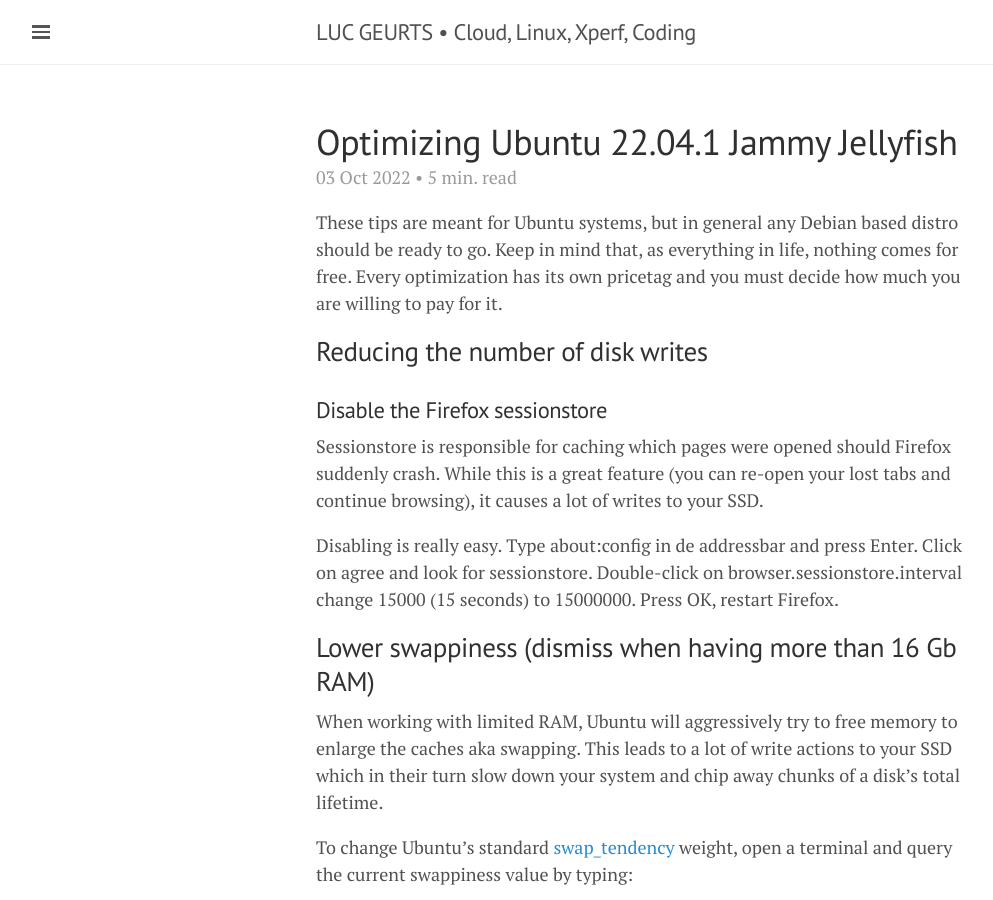
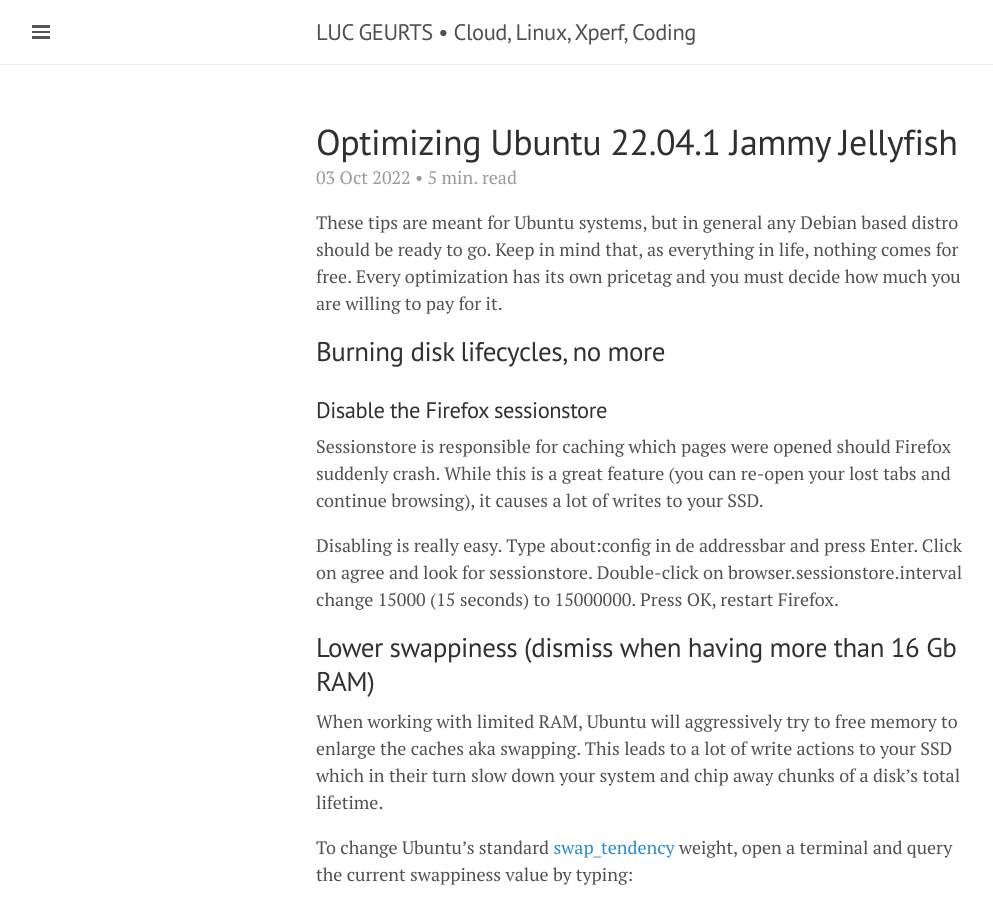
Before and after one commit to lgeurts/lgeurts.github.io, a Jekyll site: the page built from _posts/2022-10-03-optimizing-ubuntu-22.04.1-jammy-jellyfish.md, in a window 1280 px wide and 900 px high. Shown: the whole window, without its empty margins (0-993 px from the left). Built offline with Jekyll 4.4.1, drawn with Linux system fonts in a browser that asks for light colours; nearby versions of some CDN libraries; comment, search, counter and statistics services are not loaded.

Commit message:
Update 2022-10-03-optimizing-ubuntu-22.04.1-jammy-jellyfish.md

```diff
--- a/_posts/2022-10-03-optimizing-ubuntu-22.04.1-jammy-jellyfish.md
+++ b/_posts/2022-10-03-optimizing-ubuntu-22.04.1-jammy-jellyfish.md
@@ -10,7 +10,7 @@
 These tips are meant for Ubuntu systems, but in general any Debian based distro should be ready to go.
 Keep in mind that, as everything in life, nothing comes for free. Every optimization has its own pricetag and you must decide how much you are willing to pay for it.
 
-## Reducing the number of disk writes
+## Burning disk lifecycles, no more
 
 ### Disable the Firefox sessionstore
 
```
